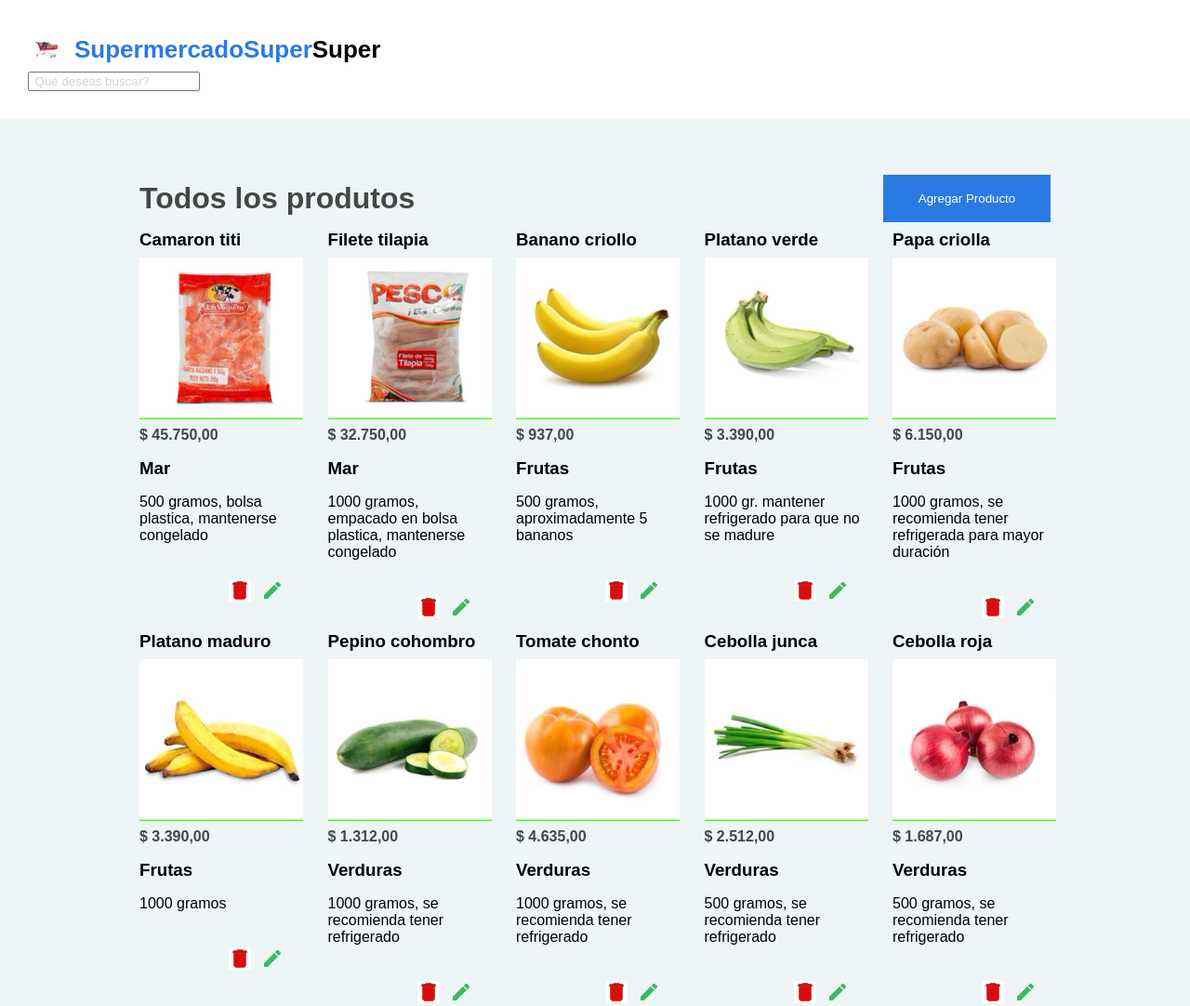
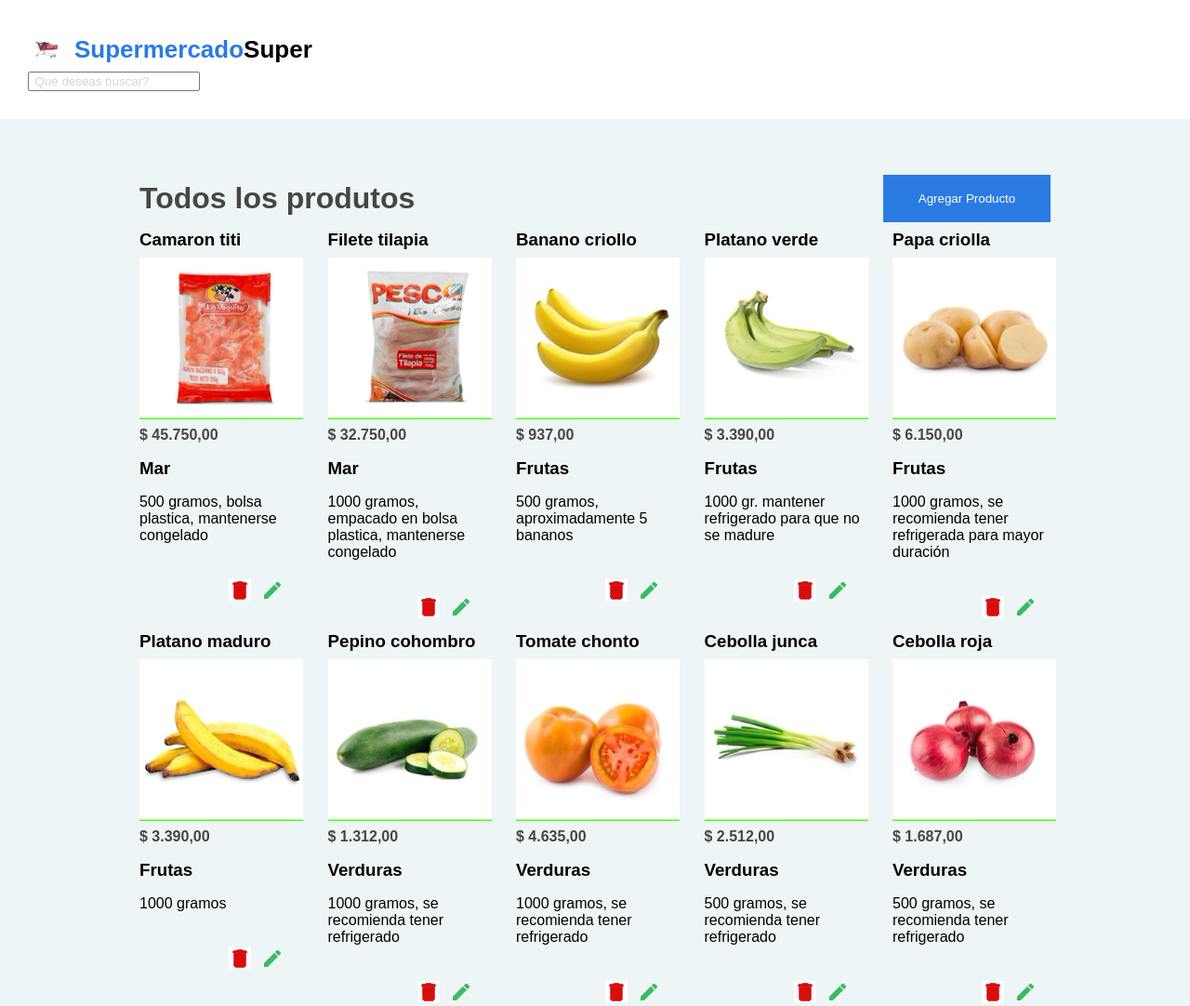
Before and after one commit to jebotero/SupermercadoSuper, a website with bundled scripts: page screens/produto.html in a window 1280 px wide. Shown: the top 1082 px of the page at 93% size. Built offline with nearby package versions, Linux system fonts and the light colour scheme; data requests are answered from the project's data file; files whose address does not match are found by name.

Commit message:
Algunos ajustes al anterior

```diff
--- a/screens/produto.html
+++ b/screens/produto.html
@@ -17,8 +17,8 @@
         <div class="logo-busca">
           <div class="logo">
             <img src="../assets/logo.png" alt="logo" />
-            <p class="logo-azul">SupermercadoSuper</p>
-            <p>Super</p>
+              <p class="logo-azul">Supermercado</p>
+              <p class="logo-negro">Super</p>
           </div>
           <input i type="text" placeholder="Qué deseas buscar?" />
         </div>
@@ -28,7 +28,8 @@
     <section class="geral-products">
       <div class="products_title">
         <span>Todos los produtos</span>
-        <a href="../screens/add-products.html"> <button class="product-button">Agregar Producto</button> </a>
+        <a href="../screens/add-products.html">
+          <button class="product-button">Agregar Producto</button> </a>
       </div>
 
       <section class="products-section" data-allProducts>
--- a/styles/style.css
+++ b/styles/style.css
@@ -23,7 +23,7 @@ body {
 
 /*---------------Padrão de projeto---------------*/
 
- textarea:focus,
+textarea:focus,
 input:focus {
   box-shadow: 0 0 0 0;
   border: 0 none;
@@ -108,7 +108,7 @@ nav {
   justify-content: end;
 }
 
-.buscar button{
+.buscar button {
   width: 182px;
   height: 51px;
   background: none;
@@ -227,7 +227,7 @@ nav {
   transition: 0.5s;
 }
 
-.input-nome:focus + .label-nome {
+.input-nome:focus+.label-nome {
   top: 64px;
   font-size: 14px;
   z-index: 2;
```
Also changed, not shown: controllers/productos-controller.js (+6 -3 lines), screens/index.html (+1 -1 lines).
